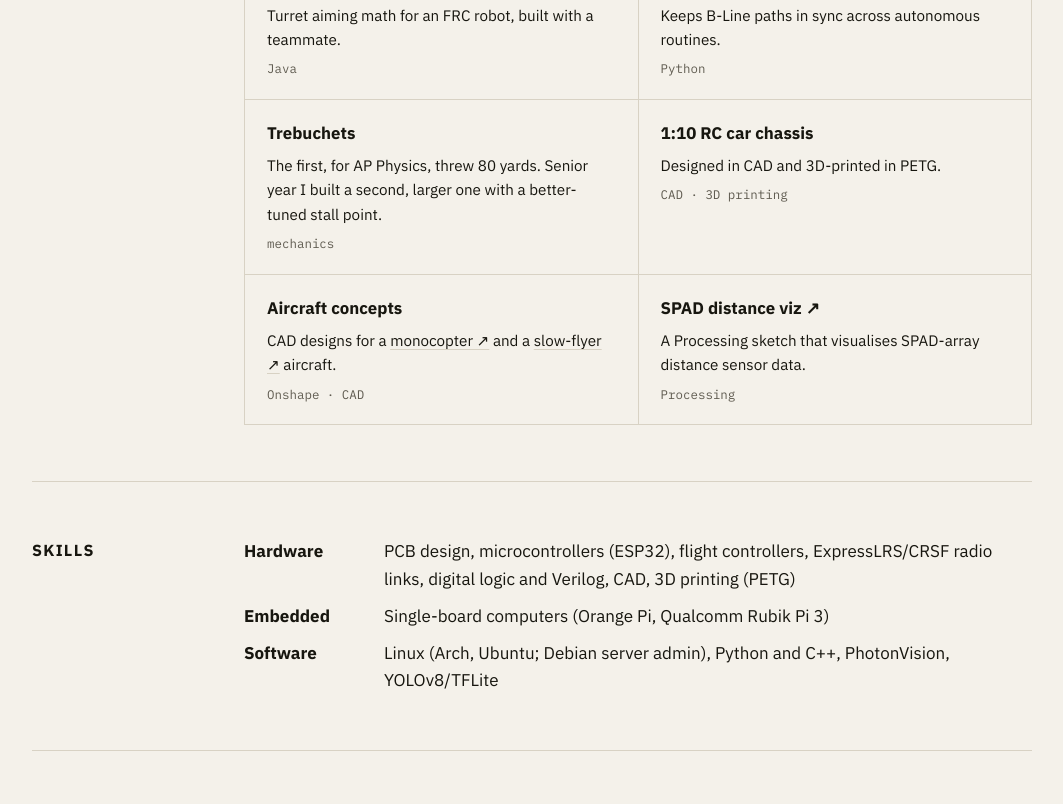
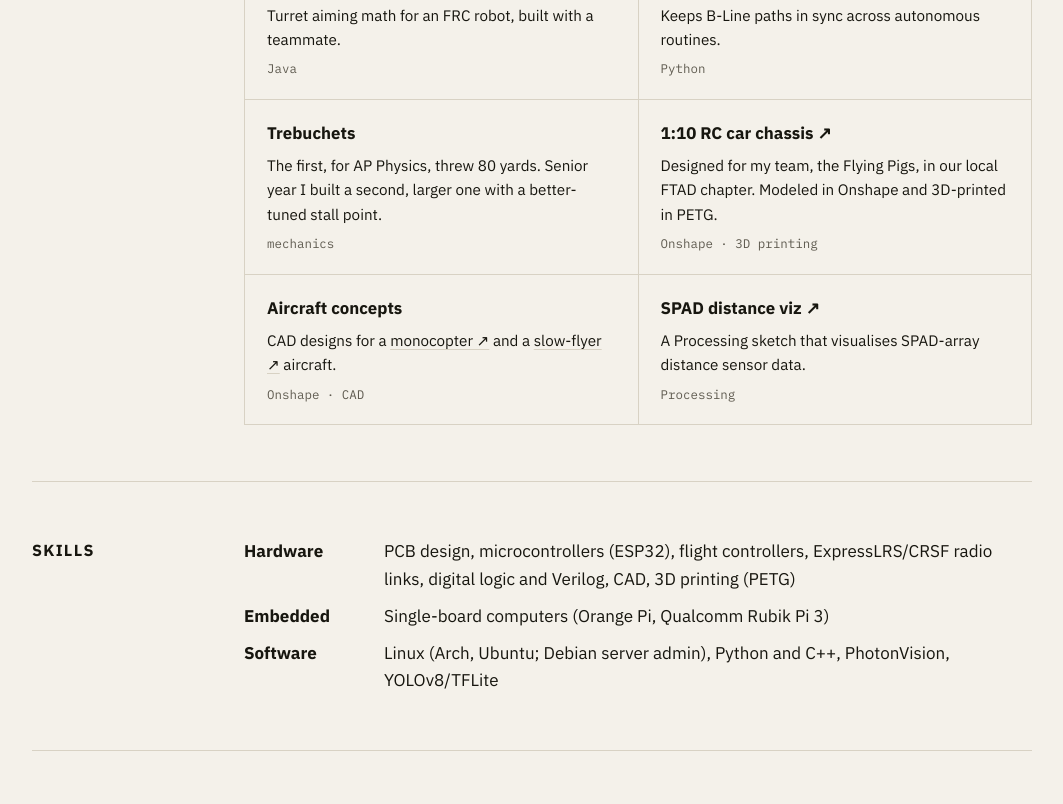
Before and after one commit to Bearindigo105/bearindigo105.github.io, a plain HTML site: page index.html in a window 1280 px wide. Shown: the part 2714-3518 px from the top of the page, without its empty margins (108-1171 px from the left). Drawn offline with Linux system fonts and the light colour scheme.

Commit message:
Link RC car chassis CAD, credit Flying Pigs FTAD team
Co-Authored-By: Claude Opus 5.5 <noreply@anthropic.com>

```diff
--- a/index.html
+++ b/index.html
@@ -159,9 +159,9 @@
           <p class="tags mono">mechanics</p>
         </article>
         <article class="project">
-          <h3>1:10 RC car chassis</h3>
-          <p>Designed in CAD and 3D-printed in PETG.</p>
-          <p class="tags mono">CAD · 3D printing</p>
+          <h3><a href="https://cad.onshape.com/documents/43364c53dc0f21870850ffd2/w/888b1502247957428aac60cd/e/1335f61f863b6c1a4284775c" target="_blank" rel="noopener">1:10 RC car chassis ↗</a></h3>
+          <p>Designed for my team, the Flying Pigs, in our local FTAD chapter. Modeled in Onshape and 3D-printed in PETG.</p>
+          <p class="tags mono">Onshape · 3D printing</p>
         </article>
         <article class="project">
           <h3>Aircraft concepts</h3>
```
